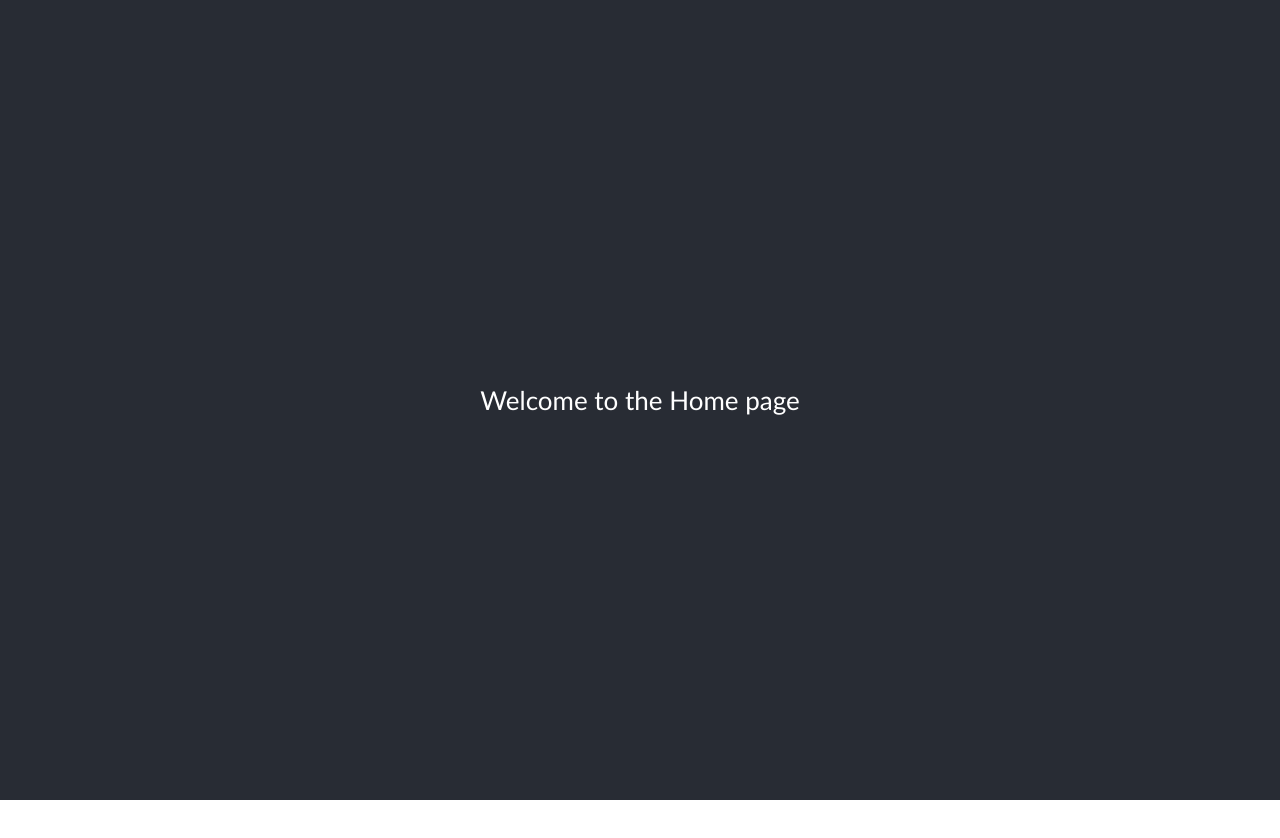
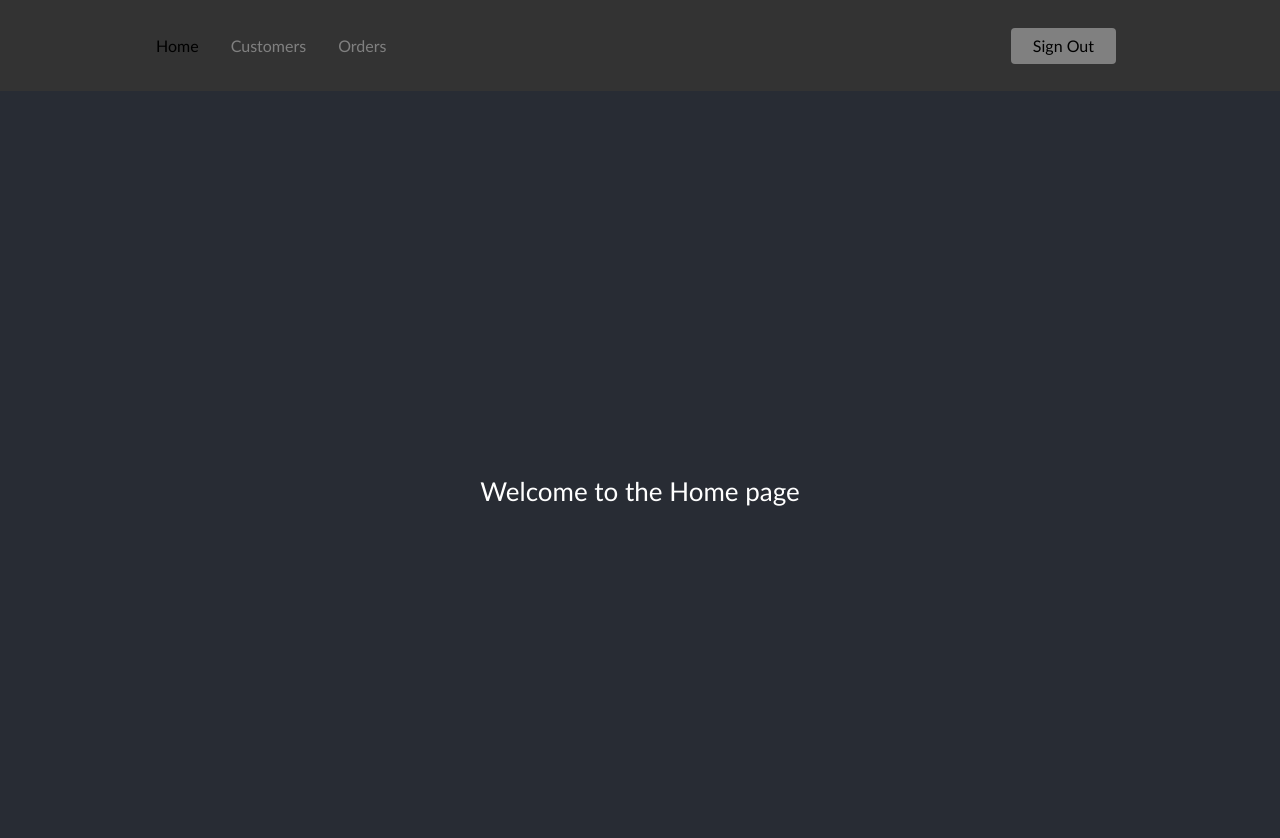
Before and after one commit to FutureWorldX/Phase-3-Independent-Project, a React (Create React App) app: page /home in a window 1280 px wide. Shown: the top 838 px of the page. Before the commit the page ends 800 px from the top, so only its background shows below. Built offline with nearby package versions, Linux system fonts and the light colour scheme.

Commit message:
Added a Navigation bar at the top for the components

```diff
--- /dev/null
+++ b/src/pages/navbar/Navbar.tsx
@@ -0,0 +1,95 @@
+import { FaBars } from 'react-icons/fa';
+import { NavLink as Link } from 'react-router-dom';
+import styled from 'styled-components';
+
+export const Nav = styled.nav`
+	background: #333;
+	height: 85px;
+	display: flex;
+	justify-content: space-between;
+	padding: 0.2rem calc((100vw - 1000px) / 2);
+	z-index: 12;
+	/* Third Nav */
+	/* justify-content: flex-start; */
+`;
+
+export const NavLink = styled(Link)`
+	color: #808080;
+	display: flex;
+	align-items: center;
+	text-decoration: none;
+	padding: 0 1rem;
+	height: 100%;
+	cursor: pointer;
+	font-family: "Gill Sans", sans-serif;
+	&.active {
+		color: #000000;
+	}
+`;
+
+export const Bars = styled(FaBars)`
+	display: none;
+	color: #808080;
+
+	@media screen and (max-width: 768px) {
+		display: block;
+		position: absolute;
+		top: 0;
+		right: 0;
+		transform: translate(-100%, 75%);
+		font-size: 1.8rem;
+		cursor: pointer;
+	}
+`;
+
+export const NavMenu = styled.div`
+	display: flex;
+	align-items: center;
+	margin-right: -24px;
+
+	/* Second Nav */
+	/* margin-right: 24px; */
+
+	/* Third Nav */
+	/* width: 100vw;
+	white-space: nowrap; */
+
+	@media screen and (max-width: 768px) {
+		display: none;
+	}
+`;
+
+export const NavBtn = styled.nav`
+	display: flex;
+	align-items: center;
+	margin-right: 24px;
+
+	/* Third Nav */
+	/* justify-content: flex-end;
+	width: 100vw; */
+
+	@media screen and (max-width: 768px) {
+		display: none;
+	}
+`;
+
+export const NavBtnLink = styled(Link)`
+	border-radius: 4px;
+	background: #808080;
+	padding: 10px 22px;
+	color: #000000;
+	outline: none;
+	border: none;
+	cursor: pointer;
+	transition: all 0.2s ease-in-out;
+	text-decoration: none;
+
+	/* Second Nav */
+	margin-left: 24px;
+	font-family: "Gill Sans", sans-serif;
+	&:hover {
+		transition: all 0.2s ease-in-out;
+		background: #fff;
+		color: #808080;
+	}
+`;
--- /dev/null
+++ b/src/pages/navbar/index.tsx
@@ -0,0 +1,35 @@
+import React from 'react';
+import {
+Nav,
+NavLink,
+Bars,
+NavMenu,
+NavBtn,
+NavBtnLink,
+} from './Navbar';
+
+function Navbar() {
+return 	<div>
+		<Nav>
+			<Bars />
+
+			<NavMenu>
+				<NavLink to='/home'>
+					Home
+				</NavLink>
+				<NavLink to='/customers'>
+					Customers
+				</NavLink>
+				<NavLink to='/orders'>
+					Orders
+				</NavLink>
+			</NavMenu>
+
+			<NavBtn>
+				<NavBtnLink to='/'>Sign Out</NavBtnLink>
+			</NavBtn>
+		</Nav>
+		</div>;
+}
+
+export default Navbar;
--- a/src/router/index.tsx
+++ b/src/router/index.tsx
@@ -3,6 +3,7 @@
 import HomePage from '@pages/homepage';
 import CustomerPage from '@pages/customer';
 import OrderPage from '@pages/order';
+import Navbar from '@pages/navbar';
 
 const router = createBrowserRouter([
   {
@@ -11,15 +12,30 @@
   },
   {
     path: '/home',
-    element: <HomePage />,
+    element: (
+      <>
+        <Navbar />
+        <HomePage />
+      </>
+    )
   },
   {
     path: '/customers',
-    element: <CustomerPage />,
+    element: (
+      <>
+        <Navbar />
+        <CustomerPage />
+      </>
+    )
   },
   {
     path: '/orders',
-    element: <OrderPage />,
+    element: (
+      <>
+        <Navbar />
+        <OrderPage />
+      </>
+    )
   }
 ]);
 
```
